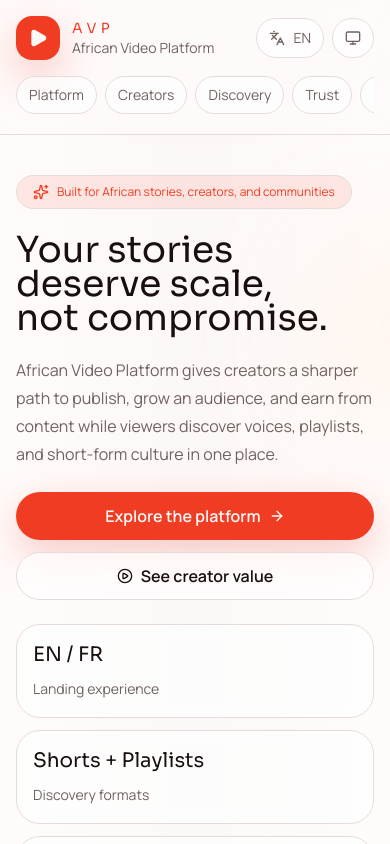
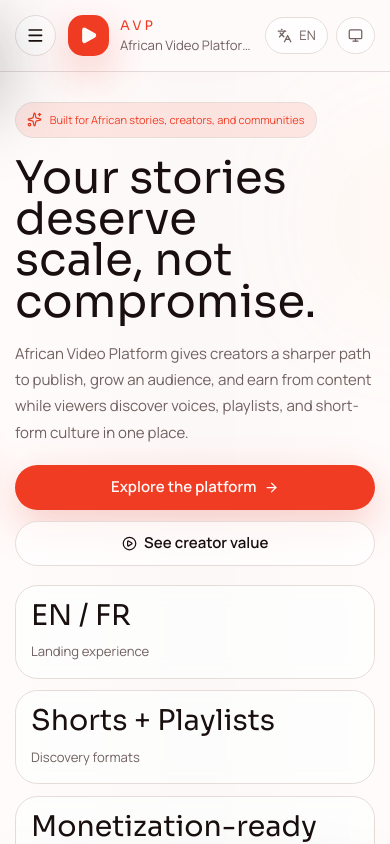
Before and after one commit to Nebur242/african-video-platform-marketing, a Next.js app: page / in a window 390 px wide. Shown: the top 844 px of the page. Built offline with nearby package versions, Linux system fonts and the light colour scheme.

Commit message:
fix: add mobile drawer navigation

```diff
--- a/src/app/globals.css
+++ b/src/app/globals.css
@@ -80,6 +80,10 @@
   min-height: 100%;
 }
 
+html {
+  scroll-padding-top: 6rem;
+}
+
 body {
   background:
     radial-gradient(circle at top, rgba(231, 76, 60, 0.08), transparent 24%),
@@ -131,3 +135,9 @@
 .animate-float-card {
   animation: float-card 8s ease-in-out infinite;
 }
+
+@media (max-width: 420px) {
+  html {
+    font-size: 15px;
+  }
+}
--- a/src/components/hero-section.tsx
+++ b/src/components/hero-section.tsx
@@ -10,19 +10,19 @@
 
     return (
         <section id="top" className="relative overflow-hidden">
-            <div className="absolute inset-x-0 top-[-18rem] h-[32rem] bg-[radial-gradient(circle_at_top,rgba(231,76,60,0.28),transparent_55%)]" />
-            <div className="absolute right-[-8rem] top-20 h-56 w-56 rounded-full bg-[radial-gradient(circle,rgba(255,208,160,0.3),transparent_68%)] blur-3xl sm:top-32 sm:h-72 sm:w-72" />
-            <div className="mx-auto grid max-w-7xl gap-10 px-4 pb-16 pt-10 sm:px-6 sm:pb-20 sm:pt-12 lg:grid-cols-[1.08fr_0.92fr] lg:gap-14 lg:px-8 lg:pb-28 lg:pt-20">
-                <Reveal className="space-y-6 sm:space-y-8">
-                    <span className="inline-flex max-w-full items-center gap-2 rounded-full border border-primary/20 bg-primary/10 px-4 py-2 text-xs text-primary sm:text-sm">
-                        <Sparkles className="size-4" />
-                        <span className="truncate sm:whitespace-normal">{content.hero.eyebrow}</span>
+            <div className="absolute inset-x-0 -top-72 h-128 bg-[radial-gradient(circle_at_top,rgba(231,76,60,0.28),transparent_55%)]" />
+            <div className="absolute -right-32 top-16 h-48 w-48 rounded-full bg-[radial-gradient(circle,rgba(255,208,160,0.3),transparent_68%)] blur-3xl sm:top-32 sm:h-72 sm:w-72" />
+            <div className="mx-auto grid max-w-7xl gap-8 px-4 pb-14 pt-8 sm:px-6 sm:gap-10 sm:pb-20 sm:pt-12 lg:grid-cols-[1.08fr_0.92fr] lg:gap-14 lg:px-8 lg:pb-28 lg:pt-16">
+                <Reveal className="space-y-5 sm:space-y-8">
+                    <span className="inline-flex max-w-full items-start gap-2 rounded-full border border-primary/20 bg-primary/10 px-3 py-2 text-[11px] leading-5 text-primary sm:items-center sm:px-4 sm:text-sm">
+                        <Sparkles className="mt-0.5 size-4 shrink-0 sm:mt-0" />
+                        <span className="text-left sm:whitespace-normal">{content.hero.eyebrow}</span>
                     </span>
                     <div className="space-y-5 sm:space-y-6">
-                        <h1 className="max-w-4xl text-balance font-display text-4xl leading-[0.95] sm:text-6xl lg:text-7xl">
+                        <h1 className="max-w-4xl text-balance font-display text-[3rem] leading-[0.92] sm:text-6xl lg:text-7xl">
                             {content.hero.title}
                         </h1>
-                        <p className="max-w-2xl text-base leading-7 text-muted-foreground sm:text-xl sm:leading-8">
+                        <p className="max-w-2xl text-[15px] leading-7 text-muted-foreground sm:text-xl sm:leading-8">
                             {content.hero.description}
                         </p>
                     </div>
@@ -44,17 +44,17 @@
                         {content.hero.stats.map((stat) => (
                             <div
                                 key={stat.label}
-                                className="rounded-3xl border border-border/70 bg-card/70 p-4 backdrop-blur sm:p-5"
+                                className="rounded-3xl border border-border/70 bg-card/70 p-4 backdrop-blur"
                             >
-                                <p className="font-display text-xl text-foreground sm:text-2xl">{stat.value}</p>
-                                <p className="mt-2 text-sm leading-6 text-muted-foreground">{stat.label}</p>
+                                <p className="font-display text-[1.9rem] leading-none text-foreground sm:text-2xl">{stat.value}</p>
+                                <p className="mt-3 text-sm leading-6 text-muted-foreground">{stat.label}</p>
                             </div>
                         ))}
                     </div>
                 </Reveal>
 
                 <Reveal delay={120} className="relative">
-                    <div className="relative overflow-hidden rounded-[2rem] border border-white/10 bg-[linear-gradient(160deg,rgba(16,16,16,0.88),rgba(36,16,14,0.96))] p-4 text-white shadow-[0_30px_120px_rgba(14,14,14,0.45)] sm:p-6 dark:border-white/15">
+                    <div className="relative overflow-hidden rounded-4xl border border-white/10 bg-[linear-gradient(160deg,rgba(16,16,16,0.88),rgba(36,16,14,0.96))] p-4 text-white shadow-[0_30px_120px_rgba(14,14,14,0.45)] sm:p-6 dark:border-white/15">
                         <div className="absolute inset-0 bg-[radial-gradient(circle_at_top_left,rgba(231,76,60,0.22),transparent_38%),radial-gradient(circle_at_bottom_right,rgba(255,255,255,0.08),transparent_28%)]" />
                         <div className="relative space-y-4 sm:space-y-6">
                             <div className="flex items-start justify-between gap-4 rounded-2xl border border-white/10 bg-white/5 p-4 backdrop-blur-sm sm:items-center">
@@ -62,7 +62,7 @@
                                     <p className="text-xs uppercase tracking-[0.18em] text-white/60 sm:text-sm sm:tracking-[0.24em]">
                                         {content.hero.audienceLabel}
                                     </p>
-                                    <p className="mt-2 font-display text-xl sm:text-2xl">African Video Platform</p>
+                                    <p className="mt-2 font-display text-lg leading-tight sm:text-2xl">African Video Platform</p>
                                 </div>
                                 <div className="rounded-2xl bg-white/8 p-3">
                                     <Globe className="size-6 text-[#ffb083]" />
--- a/src/components/site-header.tsx
+++ b/src/components/site-header.tsx
@@ -1,6 +1,7 @@
 "use client";
 
-import { Play, Sparkles } from "lucide-react";
+import { Menu, Play, Sparkles, X } from "lucide-react";
+import { useEffect, useState } from "react";
 import { useLanguage } from "@/hooks/language-context";
 import { Button } from "@/components/ui/button";
 import { LanguageToggle } from "@/components/language-toggle";
@@ -8,32 +9,68 @@
 
 export function SiteHeader() {
     const { content } = useLanguage();
+    const [isDrawerOpen, setIsDrawerOpen] = useState(false);
+
+    useEffect(() => {
+        document.body.style.overflow = isDrawerOpen ? "hidden" : "";
+
+        return () => {
+            document.body.style.overflow = "";
+        };
+    }, [isDrawerOpen]);
+
+    const navItems = [
+        { href: "#platform", label: content.nav.product },
+        { href: "#creators", label: content.nav.creators },
+        { href: "#discovery", label: content.nav.discovery },
+        { href: "#trust", label: content.nav.trust },
+        { href: "#faq", label: content.nav.faq },
+        { href: "#download", label: content.nav.download },
+    ];
 
     return (
         <header className="sticky top-0 z-50 border-b border-white/10 bg-background/80 backdrop-blur-xl">
             <div className="mx-auto max-w-7xl px-4 py-4 sm:px-6 lg:px-8">
-                <div className="flex flex-wrap items-center justify-between gap-3 sm:gap-4">
+                <div className="flex items-center justify-between gap-3 sm:gap-4">
+                    <div className="flex min-w-0 items-center gap-3">
+                        <button
+                            type="button"
+                            aria-label="Open navigation menu"
+                            aria-expanded={isDrawerOpen}
+                            onClick={() => setIsDrawerOpen(true)}
+                            className="inline-flex size-11 items-center justify-center rounded-full border border-border bg-card/80 text-foreground backdrop-blur transition-colors hover:border-primary/40 xl:hidden"
+                        >
+                            <Menu className="size-5" />
+                        </button>
+
                         <a href="#top" className="min-w-0 flex items-center gap-3">
                             <div className="flex size-11 items-center justify-center rounded-2xl bg-primary text-primary-foreground shadow-[0_16px_42px_rgba(231,76,60,0.32)]">
                                 <Play className="size-5 fill-current" />
                             </div>
                             <div className="min-w-0">
-                        <p className="font-display text-sm uppercase tracking-[0.32em] text-primary">
+                                <p className="font-display text-sm uppercase tracking-[0.22em] text-primary sm:tracking-[0.32em]">
                                     AVP
                                 </p>
-                        <p className="truncate text-sm text-muted-foreground">African Video Platform</p>
+                                <p className="truncate text-sm text-muted-foreground sm:text-base">
+                                    African Video Platform
+                                </p>
                             </div>
                         </a>
+                    </div>
 
                     <nav className="hidden items-center gap-6 text-sm text-muted-foreground xl:flex">
-                    <a href="#platform" className="transition-colors hover:text-foreground">{content.nav.product}</a>
-                    <a href="#creators" className="transition-colors hover:text-foreground">{content.nav.creators}</a>
-                    <a href="#discovery" className="transition-colors hover:text-foreground">{content.nav.discovery}</a>
-                    <a href="#trust" className="transition-colors hover:text-foreground">{content.nav.trust}</a>
-                    <a href="#faq" className="transition-colors hover:text-foreground">{content.nav.faq}</a>
+                        {navItems.slice(0, 5).map((item) => (
+                            <a
+                                key={item.href}
+                                href={item.href}
+                                className="transition-colors hover:text-foreground"
+                            >
+                                {item.label}
+                            </a>
+                        ))}
                     </nav>
 
-                <div className="ml-auto flex items-center gap-2 sm:ml-0">
+                    <div className="flex shrink-0 items-center gap-2">
                         <LanguageToggle />
                         <ThemeToggle />
                         <a href="#download" className="hidden md:block">
@@ -44,15 +81,65 @@
                         </a>
                     </div>
                 </div>
+            </div>
 
-                <nav className="mt-4 flex gap-2 overflow-x-auto pb-1 text-sm text-muted-foreground xl:hidden">
-                    <a href="#platform" className="shrink-0 rounded-full border border-border/70 bg-card/70 px-3 py-2 transition-colors hover:text-foreground">{content.nav.product}</a>
-                    <a href="#creators" className="shrink-0 rounded-full border border-border/70 bg-card/70 px-3 py-2 transition-colors hover:text-foreground">{content.nav.creators}</a>
-                    <a href="#discovery" className="shrink-0 rounded-full border border-border/70 bg-card/70 px-3 py-2 transition-colors hover:text-foreground">{content.nav.discovery}</a>
-                    <a href="#trust" className="shrink-0 rounded-full border border-border/70 bg-card/70 px-3 py-2 transition-colors hover:text-foreground">{content.nav.trust}</a>
-                    <a href="#faq" className="shrink-0 rounded-full border border-border/70 bg-card/70 px-3 py-2 transition-colors hover:text-foreground">{content.nav.faq}</a>
-                    <a href="#download" className="shrink-0 rounded-full border border-primary/20 bg-primary/10 px-3 py-2 text-primary transition-colors hover:text-primary">{content.nav.download}</a>
-                </nav>
+            <div
+                className={`fixed inset-0 z-50 xl:hidden ${isDrawerOpen ? "pointer-events-auto" : "pointer-events-none"}`}
+                aria-hidden={!isDrawerOpen}
+            >
+                <button
+                    type="button"
+                    aria-label="Close navigation menu"
+                    onClick={() => setIsDrawerOpen(false)}
+                    className={`absolute inset-0 bg-black/50 transition-opacity duration-300 ${isDrawerOpen ? "opacity-100" : "opacity-0"}`}
+                />
+                <aside
+                    className={`absolute inset-y-0 left-0 flex w-[min(85vw,22rem)] flex-col border-r border-white/10 bg-[linear-gradient(180deg,rgba(18,12,12,0.98),rgba(27,14,14,0.98))] p-5 text-white shadow-[0_30px_80px_rgba(0,0,0,0.35)] transition-transform duration-300 ease-out ${isDrawerOpen ? "translate-x-0" : "-translate-x-full"}`}
+                >
+                    <div className="flex items-start justify-between gap-4">
+                        <div className="flex items-center gap-3">
+                            <div className="flex size-11 items-center justify-center rounded-2xl bg-primary text-primary-foreground shadow-[0_16px_42px_rgba(231,76,60,0.32)]">
+                                <Play className="size-5 fill-current" />
+                            </div>
+                            <div>
+                                <p className="font-display text-sm uppercase tracking-[0.22em] text-primary">
+                                    AVP
+                                </p>
+                                <p className="text-sm text-white/70">African Video Platform</p>
+                            </div>
+                        </div>
+                        <button
+                            type="button"
+                            aria-label="Close navigation drawer"
+                            onClick={() => setIsDrawerOpen(false)}
+                            className="inline-flex size-11 items-center justify-center rounded-full border border-white/10 bg-white/5 text-white/80 transition-colors hover:bg-white/10"
+                        >
+                            <X className="size-5" />
+                        </button>
+                    </div>
+
+                    <div className="mt-8 flex flex-col gap-2">
+                        {navItems.map((item) => (
+                            <a
+                                key={item.href}
+                                href={item.href}
+                                onClick={() => setIsDrawerOpen(false)}
+                                className="rounded-2xl border border-white/10 bg-white/5 px-4 py-3 text-base text-white/85 transition-colors hover:bg-white/10 hover:text-white"
+                            >
+                                {item.label}
+                            </a>
+                        ))}
+                    </div>
+
+                    <div className="mt-auto space-y-3 pt-8">
+                        <a href="#download" onClick={() => setIsDrawerOpen(false)}>
+                            <Button variant="primary" size="lg" className="w-full">
+                                <Sparkles className="mr-2 size-4" />
+                                {content.header.launchCta}
+                            </Button>
+                        </a>
+                    </div>
+                </aside>
             </div>
         </header>
     );
```
Lines whose indentation alone changed are shown as unchanged.
